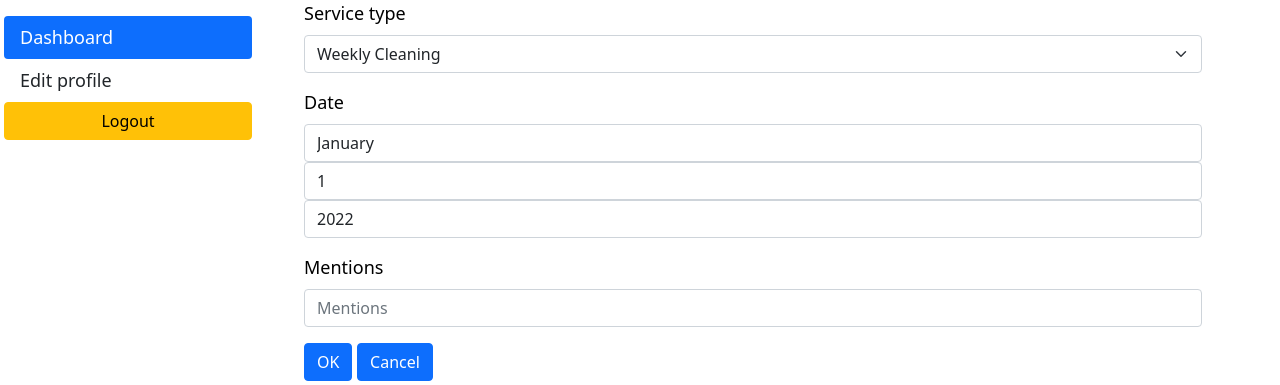
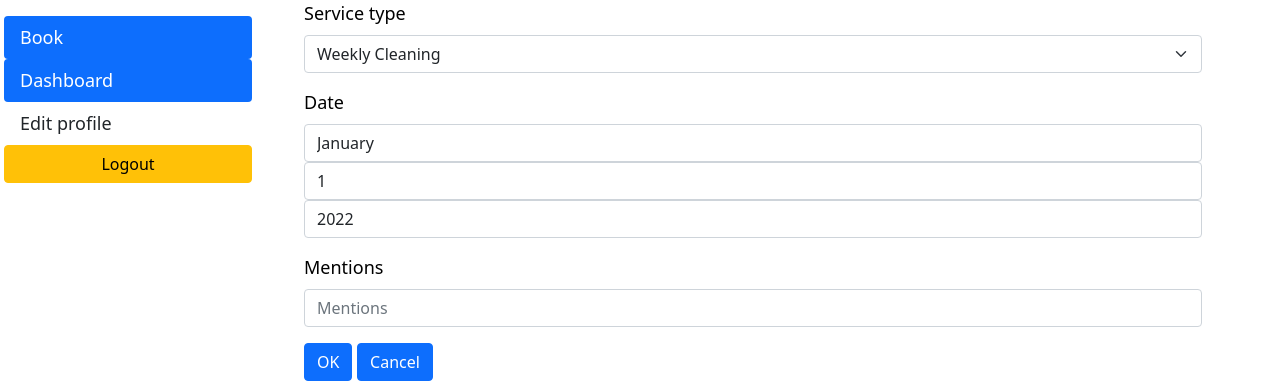
Before and after one commit to AntociM/Project-4, a Django app: page /profile/booking in a window 1280 px wide. Shown: the part 59-444 px from the top of the page. Run offline with Django 3.2, Linux system fonts and the light colour scheme; the visitor is signed in with stand-in values (Sample User, id 1); some libraries are stand-ins or nearby versions.

Commit message:
Update profile-base template

```diff
--- a/templates/profile-base.html
+++ b/templates/profile-base.html
@@ -7,6 +7,11 @@
     <div class="row flex-nowrap">
         <div class="col-2 d-flex flex-column flex-shrink-0 p-3" style="width: 280px;">
             <ul class="nav nav-pills flex-column mb-auto">
+                <li class="nav-item">
+                    <a href="{% url 'booking' %}" class="nav-link active" aria-current="page">
+                        Book
+                    </a>
+                </li>
                 <li class="nav-item">
                     <a href="{% url 'dashboard_profile' %}" class="nav-link active" aria-current="page">
                         Dashboard
```
Also changed, not shown: templates/index.html (+1 -1 lines).
